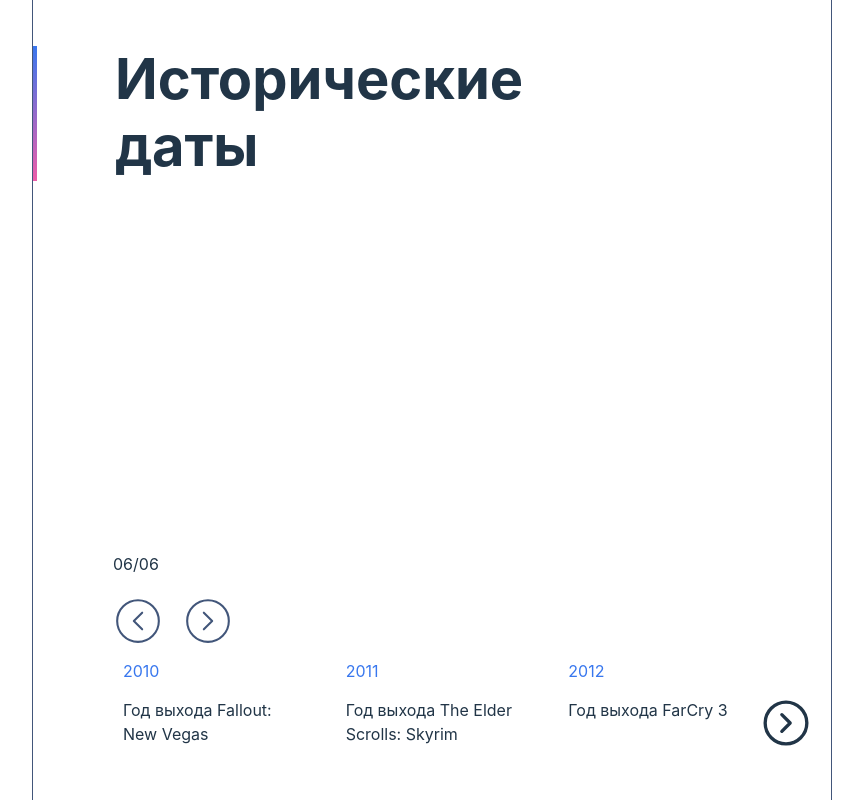
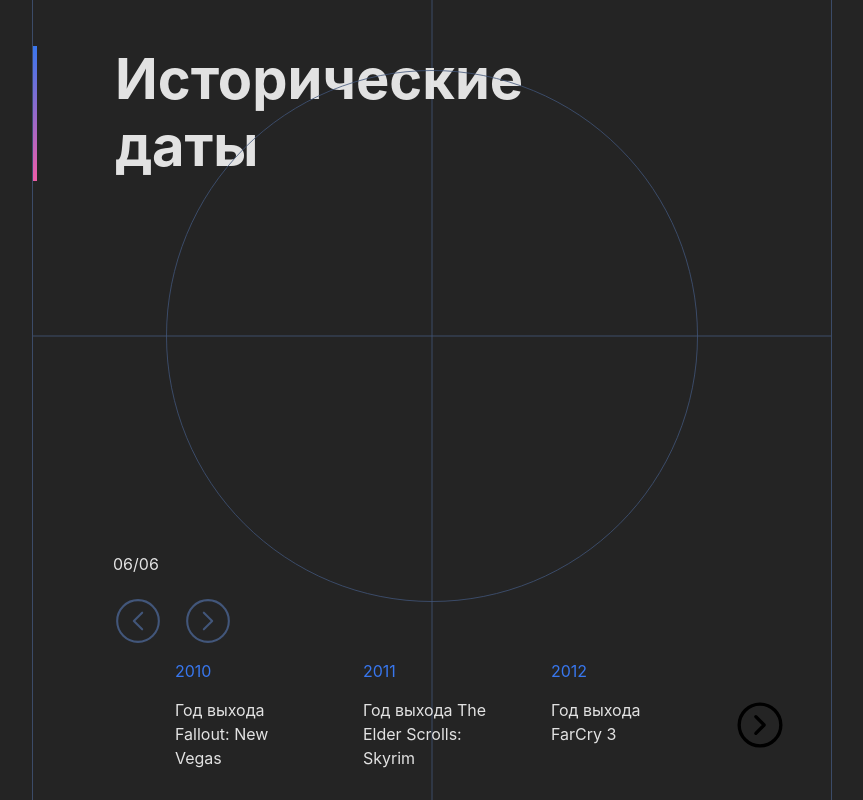
Before and after one commit to EazyXxX/event_slider, a React (Vite) app: page / in a window 1280 px wide. Shown: the whole page, without its empty margins (208-1071 px from the left). Built offline with nearby package versions, Linux system fonts and the light colour scheme.

Commit message:
Add minor style fixes

```diff
--- a/src/App.tsx
+++ b/src/App.tsx
@@ -1,10 +1,12 @@
 import styled from "styled-components";
 import { EventsSlider } from "./components/EventsSlider";
 import { TimeCircle } from "./components/TimeCircle";
+import { GridOverlay } from "./components/GridOverlay";
 
 function App() {
   return (
     <MainWrapper>
+      <GridOverlay />
       <TimeCircle />
       <EventsSlider />
     </MainWrapper>
@@ -19,7 +21,8 @@ const MainWrapper = styled.div`
   justify-content: space-around;
   min-height: 100vh;
   width: auto;
-  border-left: 1px solid #42567a;
-  border-right: 1px solid #42567a;
+  border-left: 1px solid rgba(66, 86, 122, 0.8);
+  border-right: 1px solid rgba(66, 86, 122, 0.8);
   margin: 0 240px;
+  position: relative;
 `;
--- a/src/components/EventsSlider.tsx
+++ b/src/components/EventsSlider.tsx
@@ -37,15 +37,15 @@ export const EventsSlider: React.FC = () => {
     <MainWrapper>
       <ChevronButton
         onClick={() => swiperInstance?.slidePrev()}
-        visible={canScrollLeft}
+        $visible={canScrollLeft}
       >
         <CircleChevronLeft size={50} strokeWidth={1.6} />
       </ChevronButton>
       <StyledSwiper
         spaceBetween={50}
         slidesPerView={slidesToShow}
-        isGrabbing={isGrabbing}
-        canSwipe={canSwipe}
+        $isGrabbing={isGrabbing}
+        $canSwipe={canSwipe}
         onSwiper={(swiper) => {
           setSwiperInstance(swiper);
           setCanScrollLeft(!swiper.isBeginning);
@@ -67,7 +67,7 @@ export const EventsSlider: React.FC = () => {
       </StyledSwiper>
       <ChevronButton
         onClick={() => swiperInstance?.slideNext()}
-        visible={canScrollRight}
+        $visible={canScrollRight}
       >
         <CircleChevronRight size={50} strokeWidth={1.6} />
       </ChevronButton>
@@ -83,12 +83,15 @@ const MainWrapper = styled.div`
   margin: 0 auto;
 `;
 
-const StyledSwiper = styled(Swiper)<{ isGrabbing: boolean; canSwipe: boolean }>`
+const StyledSwiper = styled(Swiper)<{
+  $isGrabbing: boolean;
+  $canSwipe: boolean;
+}>`
   width: 100%;
   height: 135px;
   cursor: ${(props) =>
-    props.canSwipe ? (props.isGrabbing ? "grabbing" : "grab") : "inherit"};
-  user-select: ${(props) => (props.canSwipe ? "none" : "text")};
+    props.$canSwipe ? (props.$isGrabbing ? "grabbing" : "grab") : "inherit"};
+  user-select: ${(props) => (props.$canSwipe ? "none" : "text")};
 `;
 
 const Event = styled(SwiperSlide)`
@@ -115,14 +118,14 @@ const EventDescription = styled.p`
   text-overflow: ellipsis;
 `;
 
-const ChevronButton = styled.div<{ visible: boolean }>`
-  margin: 0 20px;
-  opacity: ${(props) => (props.visible ? 1 : 0)};
+const ChevronButton = styled.button<{ $visible: boolean }>`
+  margin: 0 40px;
+  opacity: ${(props) => (props.$visible ? 1 : 0)};
   transition: 0.2s;
-  cursor: ${(props) => (props.visible ? "pointer" : "default")};
+  cursor: ${(props) => (props.$visible ? "pointer" : "default")};
 
   &:hover {
-    opacity: ${(props) => (props.visible ? 0.5 : 0)};
+    opacity: ${(props) => (props.$visible ? 0.5 : 0)};
   }
 `;
 
--- /dev/null
+++ b/src/components/GridOverlay.tsx
@@ -0,0 +1,55 @@
+import styled from "styled-components";
+
+export const GridOverlay: React.FC = () => {
+  return (
+    <GridWrapper>
+      <GridItem />
+      <GridItem />
+      <GridItem />
+      <GridItem />
+    </GridWrapper>
+  );
+};
+
+const GridWrapper = styled.div`
+  display: grid;
+  grid-template-columns: 1fr 1fr;
+  grid-template-rows: 1fr 1fr;
+  width: 100%;
+  height: 100%;
+  position: absolute;
+  z-index: -2;
+
+  &::before,
+  &::after {
+    content: "";
+    position: absolute;
+    background-color: rgba(66, 86, 122, 0.8);
+  }
+
+  /* Horizontal line */
+  &::before {
+    top: 42%;
+    left: 0;
+    width: 100%;
+    height: 1px; /* Line thickness */
+    transform: translateY(-50%);
+  }
+
+  /* Vertical line */
+  &::after {
+    left: 50%;
+    top: 0;
+    width: 1px; /* Line thickness */
+    height: 100%;
+    transform: translateX(-50%);
+  }
+`;
+
+const GridItem = styled.div`
+  display: flex;
+  align-items: center;
+  justify-content: center;
+  padding: 20px;
+  font-size: 18px;
+`;
--- a/src/components/TimeCircle.tsx
+++ b/src/components/TimeCircle.tsx
@@ -10,7 +10,7 @@ export const TimeCircle: React.FC = () => {
   return (
     <MainWrapper>
       <HeaderWrapper>
-        <Header>Исторические даты</Header>
+        <h1>Исторические даты</h1>
         <CircleWrapper />
       </HeaderWrapper>
       <SegmentSelectorWrapper>
@@ -33,16 +33,20 @@ const MainWrapper = styled.div`
   display: flex;
   flex-direction: column;
   justify-content: space-between;
-  position: relative;
   z-index: 1;
   margin-top: 40px;
 `;
 
 const CircleWrapper = styled.div`
-  position: absolute;
-  top: 0;
-  left: 0;
-  z-index: 0;
+  width: 530px;
+  height: 530px;
+  position: fixed;
+  top: 42%;
+  left: 50%;
+  transform: translate(-50%, -50%);
+  z-index: 1;
+  border: 1px solid rgba(66, 86, 122, 0.8);
+  border-radius: 50%;
 `;
 
 const HeaderWrapper = styled.div`
@@ -53,8 +57,6 @@ const HeaderWrapper = styled.div`
   border-width: 0 0 0 4px;
   border-style: solid;
 `;
-
-const Header = styled.h1``;
 
 const SegmentSelectorWrapper = styled.div`
   max-width: 120px;
--- a/src/index.css
+++ b/src/index.css
@@ -35,33 +35,11 @@ h1 {
 }
 
 button {
-  border-radius: 8px;
-  border: 1px solid transparent;
-  padding: 0.6em 1.2em;
-  font-size: 1em;
-  font-weight: 500;
-  font-family: inherit;
-  background-color: #1a1a1a;
-  cursor: pointer;
-  transition: border-color 0.25s;
+  background: none;
+  border: none;
+  transition: 0.1s;
 }
 button:hover {
-  border-color: #646cff;
+  opacity: 0.6;
+  transition: 0.1s;
 }
-button:focus,
-button:focus-visible {
-  outline: 4px auto -webkit-focus-ring-color;
-}
-
-@media (prefers-color-scheme: light) {
-  :root {
-    color: #213547;
-    background-color: #ffffff;
-  }
-  a:hover {
-    color: #747bff;
-  }
-  button {
-    background-color: #f9f9f9;
-  }
-}
```
